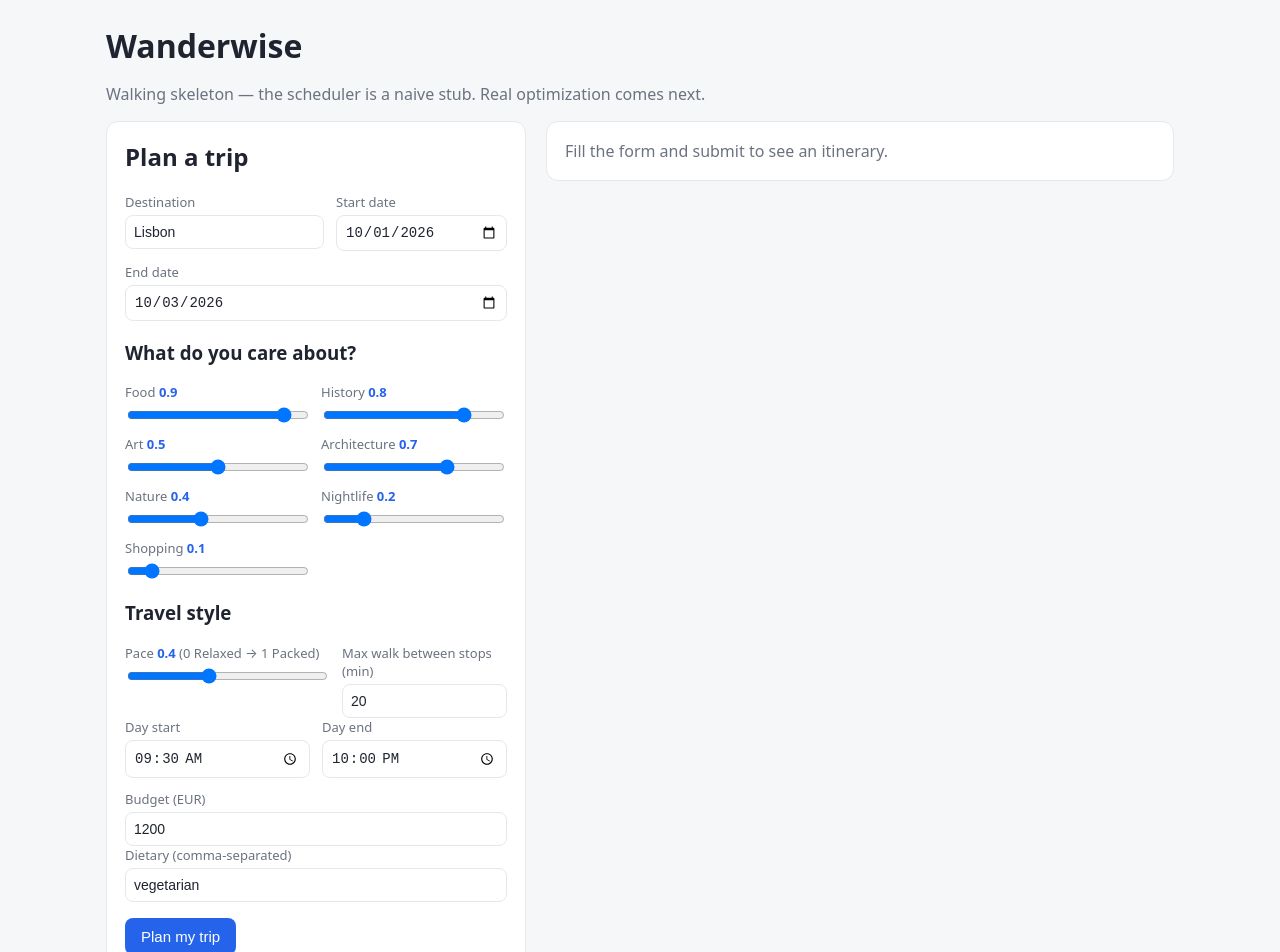
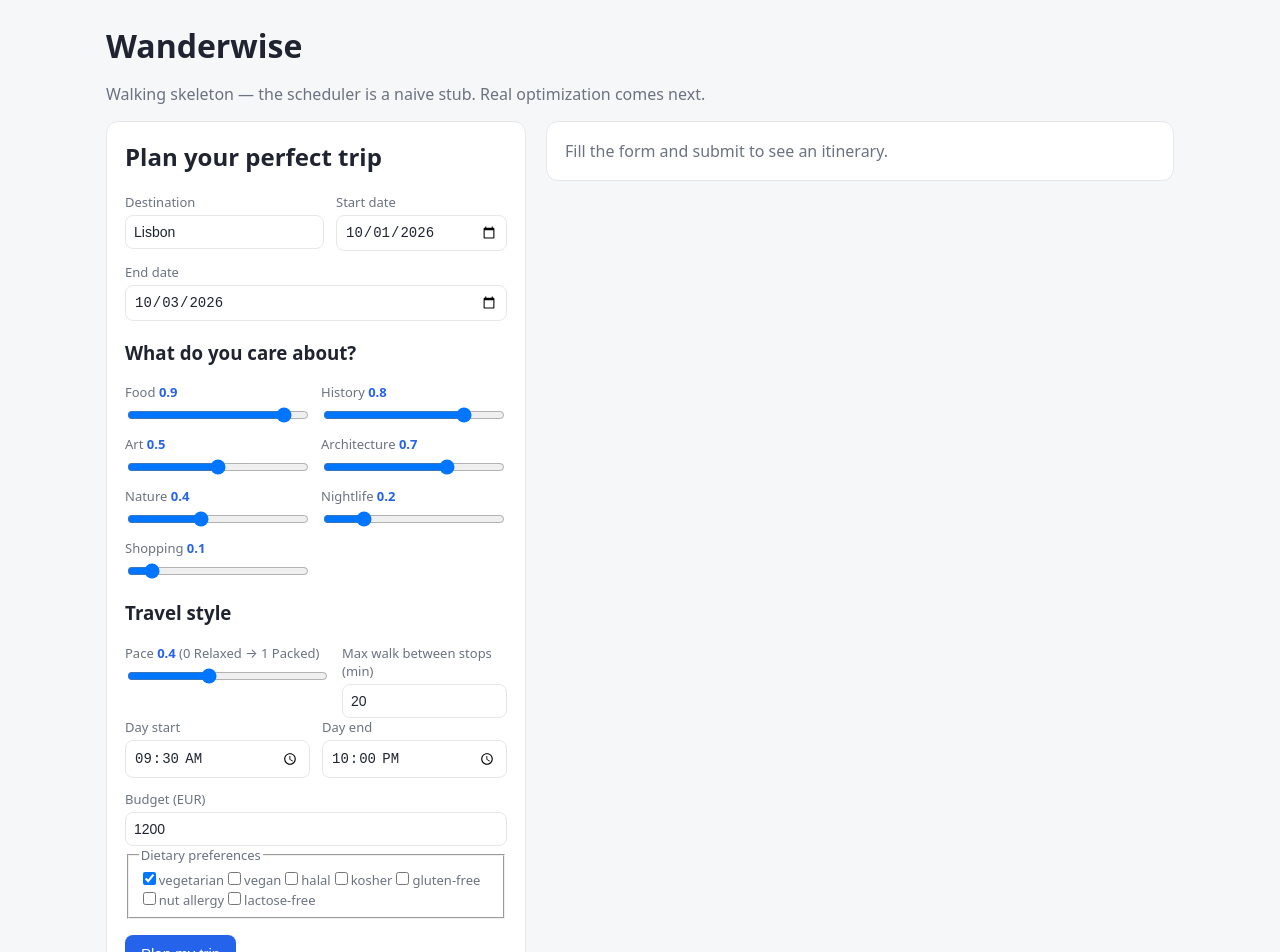
Before and after one commit to htmw/F2026-Team4, a React (Vite) app in the folder web/: page / in a window 1280 px wide. Shown: the top 952 px of the page. Built offline with nearby package versions, Linux system fonts and the light colour scheme; no server answers.

Commit message:
Add date validation and dietary checkbox options to preference form

```diff
--- a/web/src/PreferenceForm.tsx
+++ b/web/src/PreferenceForm.tsx
@@ -12,6 +12,16 @@ const DEFAULT_INTERESTS: Record<string, number> = {
   nightlife: 0.2,
   shopping: 0.1,
 };
+
+const DIETARY_OPTIONS = [
+  "vegetarian",
+  "vegan",
+  "halal",
+  "kosher",
+  "gluten-free",
+  "nut allergy",
+  "lactose-free",
+];
 
 interface Props {
   onSubmit: (req: PlanRequest) => void;
@@ -29,14 +39,26 @@ export function PreferenceForm({ onSubmit, submitting }: Props) {
   const [dayEnd, setDayEnd] = useState("22:00");
   const [budget, setBudget] = useState(1200);
   const [currency] = useState("EUR");
-  const [dietary, setDietary] = useState("vegetarian");
+  const [dietary, setDietary] = useState<string[]>(["vegetarian"]);
+  const [formError, setFormError] = useState<string | null>(null);
 
   function setInterest(key: string, value: number) {
     setInterests((prev) => ({ ...prev, [key]: value }));
   }
 
+  function toggleDietary(option: string) {
+    setDietary((prev) =>
+      prev.includes(option) ? prev.filter((d) => d !== option) : [...prev, option]
+    );
+  }
+
   function handleSubmit(event: React.FormEvent) {
     event.preventDefault();
+    if (endDate < startDate) {
+      setFormError("End date can't be before the start date.");
+      return;
+    }
+    setFormError(null);
     const profile: TravelerProfile = {
       interests,
       pace,
@@ -45,10 +67,7 @@ export function PreferenceForm({ onSubmit, submitting }: Props) {
       day_start: dayStart,
       day_end: dayEnd,
       budget: { total: budget, currency },
-      dietary: dietary
-        .split(",")
-        .map((s) => s.trim())
-        .filter(Boolean),
+      dietary,
       accessibility: [],
       avoid: [],
       novelty_appetite: 0.3,
@@ -64,7 +83,7 @@ export function PreferenceForm({ onSubmit, submitting }: Props) {
 
   return (
     <form className="card" onSubmit={handleSubmit}>
-      <h2>Plan a trip</h2>
+      <h2>Plan your perfect trip</h2>
 
       <div className="row">
         <label className="field">
@@ -73,11 +92,26 @@ export function PreferenceForm({ onSubmit, submitting }: Props) {
         </label>
         <label className="field">
           Start date
-          <input type="date" value={startDate} onChange={(e) => setStartDate(e.target.value)} />
+          <input
+            type="date"
+            value={startDate}
+            onChange={(e) => {
+              setStartDate(e.target.value);
+              setFormError(null);
+            }}
+          />
         </label>
         <label className="field">
           End date
-          <input type="date" value={endDate} onChange={(e) => setEndDate(e.target.value)} />
+          <input
+            type="date"
+            value={endDate}
+            min={startDate}
+            onChange={(e) => {
+              setEndDate(e.target.value);
+              setFormError(null);
+            }}
+          />
         </label>
       </div>
 
@@ -147,10 +181,27 @@ export function PreferenceForm({ onSubmit, submitting }: Props) {
         </label>
       </div>
 
-      <label className="field">
-        Dietary (comma-separated)
-        <input value={dietary} onChange={(e) => setDietary(e.target.value)} />
-      </label>
+      <fieldset className="field">
+        <legend>Dietary preferences</legend>
+        <div className="checkbox-group">
+          {DIETARY_OPTIONS.map((option) => (
+            <label key={option} className="checkbox">
+              <input
+                type="checkbox"
+                checked={dietary.includes(option)}
+                onChange={() => toggleDietary(option)}
+              />
+              {option}
+            </label>
+          ))}
+        </div>
+      </fieldset>
+
+      {formError && (
+        <p className="form-error" role="alert">
+          {formError}
+        </p>
+      )}
 
       <button type="submit" disabled={submitting}>
         {submitting ? "Planning…" : "Plan my trip"}
```
